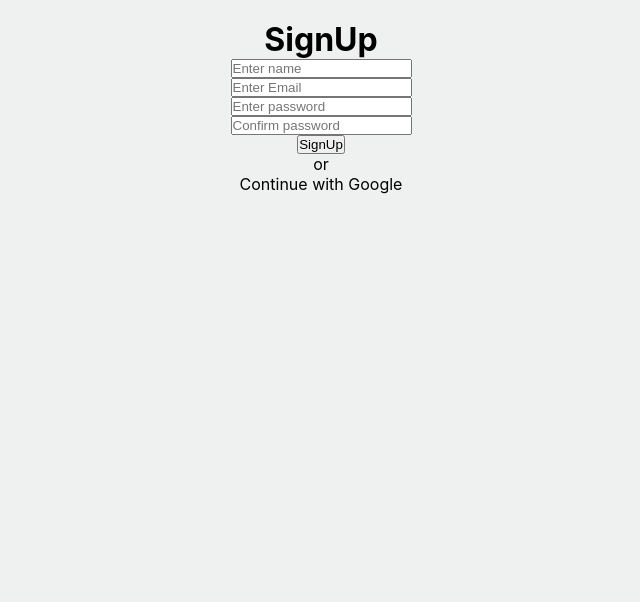
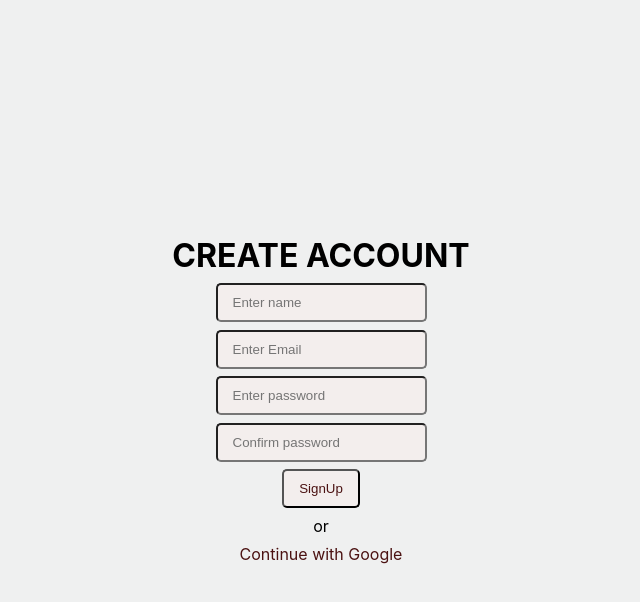
Before and after one commit to atulj4723/FitBuddy, a React (Create React App) app: page / in a window 1280 px wide. Shown: the top 602 px of the page, without its empty margins (319-959 px from the left). Built offline with nearby package versions, Linux system fonts and the light colour scheme.

Commit message:
creating files

```diff
--- a/src/App.css
+++ b/src/App.css
@@ -66,17 +66,19 @@ body {
 	margin-top: 10px;
 }
 
-.login{
+.home_account{
     width: 100%;
 	height: 100vh;
 	text-align: center;
 	padding: 20px;
 	display: flex;
 	flex-direction: column;
+	gap: 1%;
 	align-items: center;
+	justify-content: center;
     background-color: hsl(180, 3%, 94%);
 }
-.email{
+.info{
     display: inline-block;
 	text-decoration: none;
 	color: white;
@@ -103,14 +105,3 @@ body {
 .login_google:hover{
     color: rgb(214, 109, 109);
 }
-
-.signup{
-    width: 100%;
-	height: 100vh;
-	text-align: center;
-	padding: 20px;
-	display: flex;
-	flex-direction: column;
-	align-items: center;
-    background-color: hsl(180, 3%, 94%);
-}
--- a/src/App.js
+++ b/src/App.js
@@ -18,9 +18,7 @@ function App() {
 	return (
 		<div className="App">
 			<SignUp />
-
 		</div>
 	);
 }
-
 export default App;
--- a/src/components/Login.jsx
+++ b/src/components/Login.jsx
@@ -1,9 +1,10 @@
 const Login = () => {
 	return (
-		<div className="login">
-			<h1>LogIn</h1><br></br>
-			<input type="email" placeholder="Enter Email" className="email" /><br></br>
-			<input type="password" placeholder="Enter password" className="email" /><br></br>
+		<div className="home_account">
+			<h1>Welcome Back</h1>
+			<br></br>
+			<input type="email" placeholder="Enter Email" className="info" />
+			<input type="password" placeholder="Enter password" className="info" />
 			<button className="login_button">LogIn</button>
 			or
 			<div className="login_google">Continue with Google</div>
--- a/src/components/SignUp.jsx
+++ b/src/components/SignUp.jsx
@@ -1,16 +1,14 @@
 const SignUp = () => {
 	return (
-		<div className="signup">
-				<h1>SignUp</h1>
-				<input type="text" placeholder="Enter name" className=""/>
-				<input type="email" placeholder="Enter Email" />
-				<input type="password" placeholder="Enter password" />
-				<input type="password" placeholder="Confirm password" />
-				<button>SignUp</button>
-				or
-				<div>
-					Continue with Google
-				</div>
+		<div className="home_account">
+			<h1>CREATE ACCOUNT</h1>
+			<input type="text" placeholder="Enter name" className="info" />
+			<input type="email" placeholder="Enter Email" className="info" />
+			<input type="password" placeholder="Enter password" className="info" />
+			<input type="password" placeholder="Confirm password" className="info" />
+			<button className="login_button">SignUp</button>
+			or
+			<div className="login_google">Continue with Google</div>
 		</div>
 	);
 };
```
